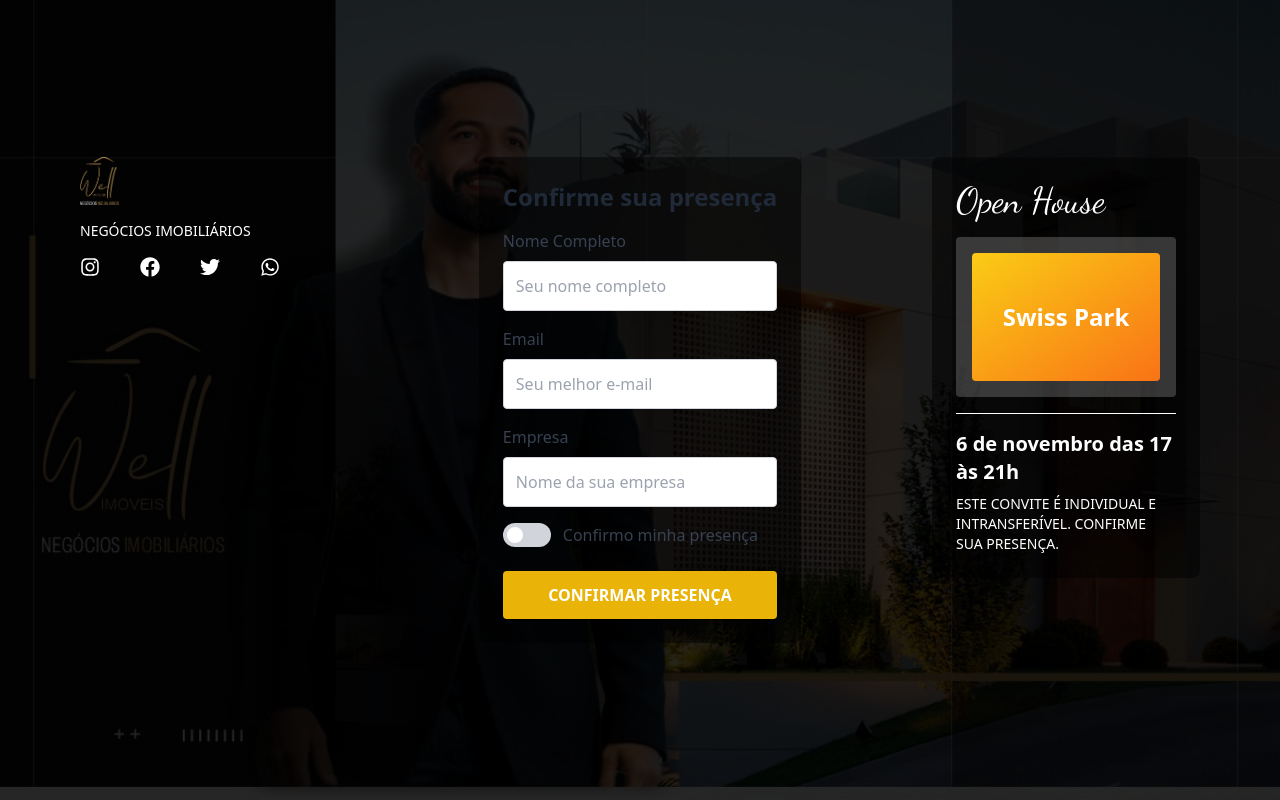
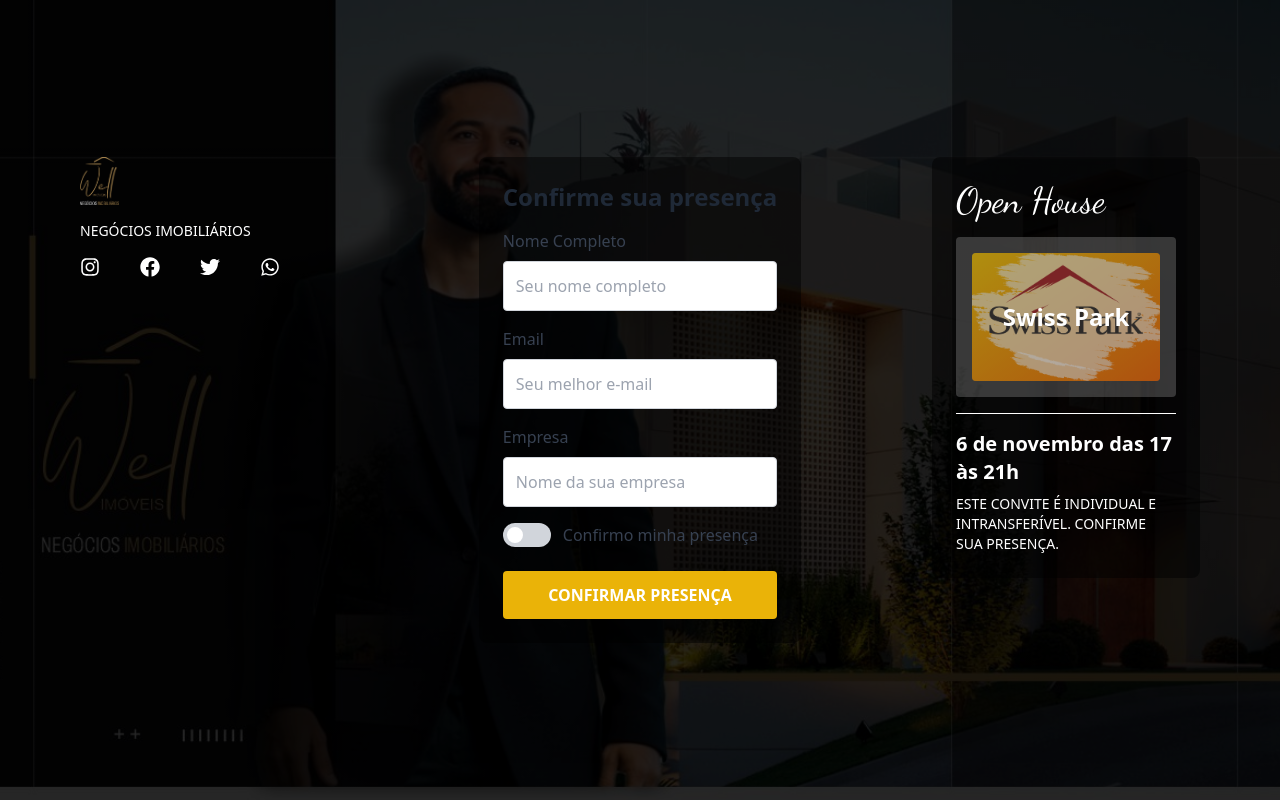
Before and after one commit to usbmkt/wcc, a React (Create React App) app: page / in a window 1280 px wide. Built offline with nearby package versions, Linux system fonts and the light colour scheme.

Commit message:
Update index.js

```diff
--- a/src/pages/index.js
+++ b/src/pages/index.js
@@ -3,6 +3,7 @@ import Form from '../components/Form';
 import { FaInstagram, FaFacebook, FaTwitter, FaWhatsapp } from 'react-icons/fa';
 import { motion } from 'framer-motion';
 import logoWell from '../assets/logo-well.png';
+import swissImage from '../assets/swiss.png';
 
 const HomePage = () => {
   const [confirmed, setConfirmed] = useState(null);
@@ -108,8 +109,15 @@ const HomePage = () => {
           >
             <h1 className="text-3xl md:text-4xl font-script mb-4">Open House</h1>
             <div className="bg-white bg-opacity-20 p-4 rounded mb-4">
-              <div className="h-32 bg-gradient-to-br from-yellow-400 to-orange-500 rounded flex items-center justify-center">
-                <h2 className="text-2xl font-bold text-white">Swiss Park</h2>
+              <div className="h-32 bg-gradient-to-br from-yellow-400 to-orange-500 rounded flex items-center justify-center relative overflow-hidden">
+                <img
+                  src={swissImage}
+                  alt="Swiss Park"
+                  className="w-full h-full object-cover rounded"
+                />
+                <div className="absolute inset-0 bg-black bg-opacity-30 flex items-center justify-center">
+                  <h2 className="text-2xl font-bold text-white">Swiss Park</h2>
+                </div>
               </div>
             </div>
             <div className="border-t border-white pt-4">
```
